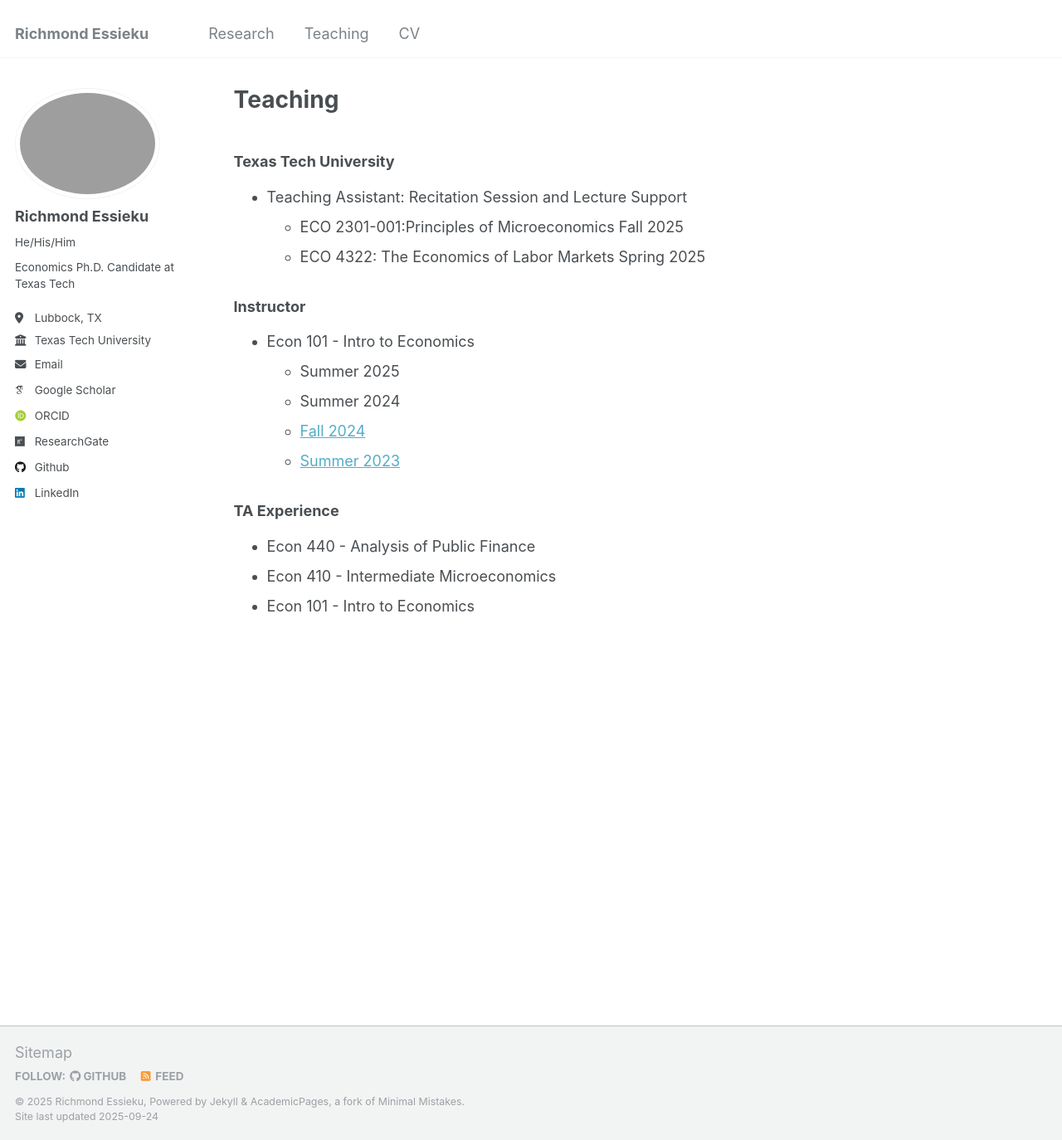
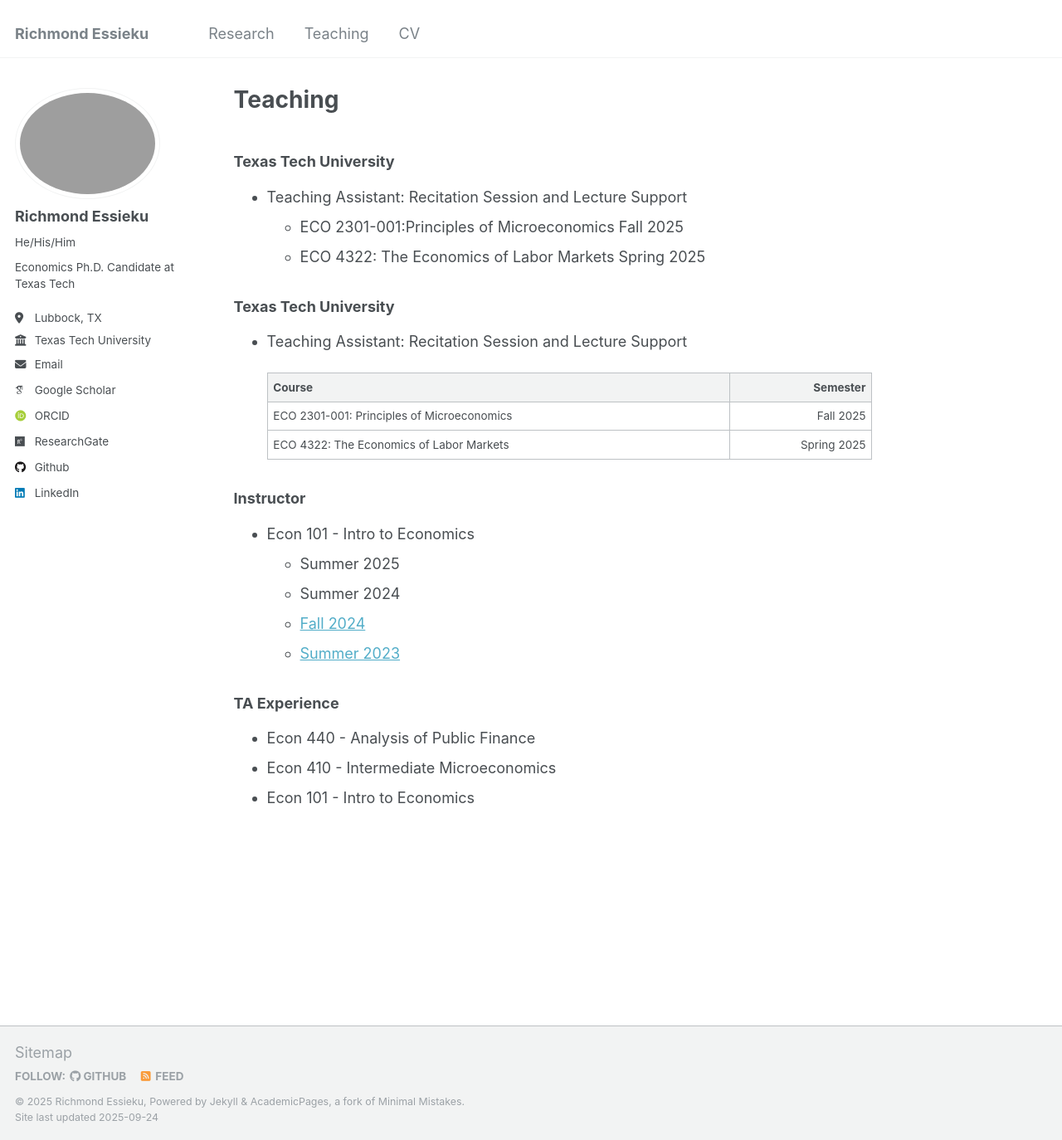
Before and after one commit to essieku/essieku.github.io, a Jekyll site: the page built from _pages/teaching.md, in a window 1280 px wide and 1374 px high. Shown: the whole window at 83% size. Built offline with Jekyll 4.4.1, drawn with Linux system fonts in a browser that asks for light colours; some web fonts are replaced.

Commit message:
Update teaching.md

```diff
--- a/_pages/teaching.md
+++ b/_pages/teaching.md
@@ -11,6 +11,13 @@ author_profile: true
     - ECO 4322: The Economics of Labor Markets         Spring 2025
 
 
+### Texas Tech University
+- Teaching Assistant: Recitation Session and Lecture Support
+
+  | Course                                              | Semester   |
+  |:----------------------------------------------------|-----------:|
+  | ECO 2301-001: Principles of Microeconomics          | Fall 2025  |
+  | ECO 4322: The Economics of Labor Markets            | Spring 2025|
 
 
 
```
